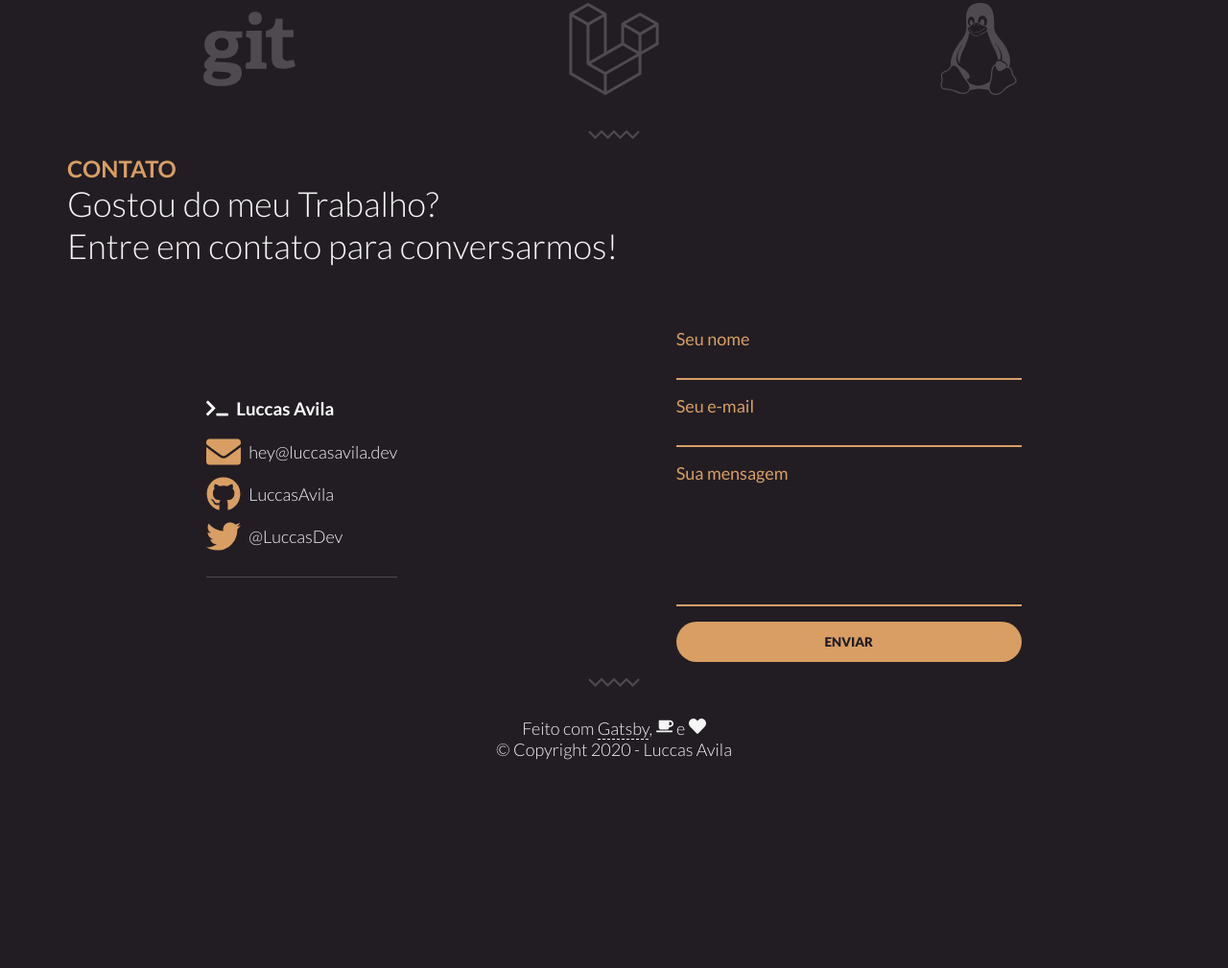
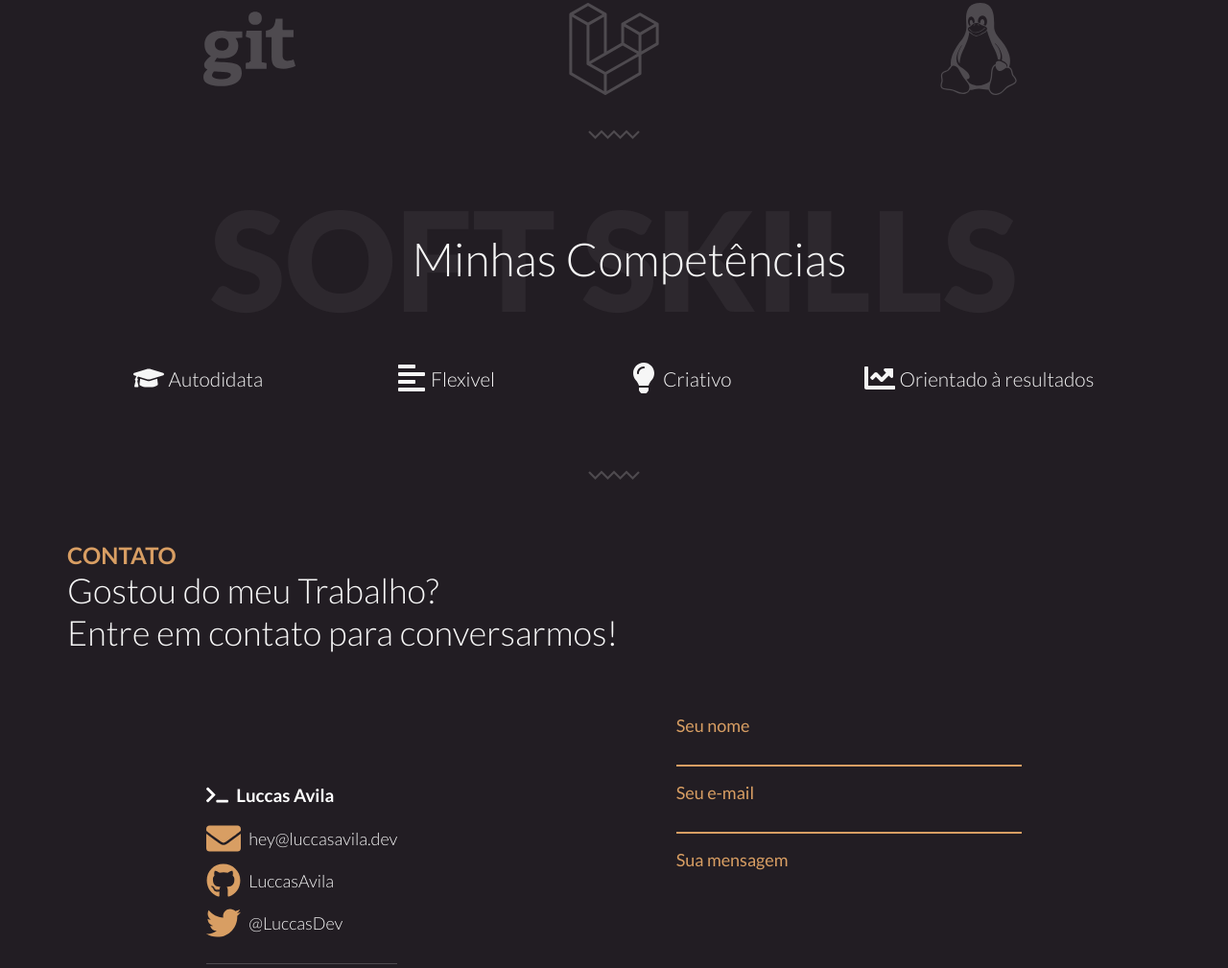
Before and after one commit to LuccasAvila/luccasavila.dev, a Gatsby site: page / in a window 1280 px wide. Shown: the part 1947-2956 px from the top of the page at 96% size. Before the commit the page ends 2739 px from the top, so only its background shows below. Built offline with nearby package versions, Linux system fonts and the light colour scheme; Gatsby itself is replaced by a stand-in of ours.

Commit message:
Softskills created

```diff
--- /dev/null
+++ b/src/components/SoftSkills/index.js
@@ -0,0 +1,38 @@
+import React from 'react'
+import * as S from './styles'
+import Title from '../Title'
+import {
+  FaGraduationCap,
+  FaAlignLeft,
+  FaLightbulb,
+  FaChartLine,
+} from 'react-icons/fa'
+
+const SoftSkills = () => {
+  return (
+    <S.Wrapper>
+      <Title title="Soft Skills" subtitle="Minhas Competências" center />
+      <S.SoftSkillsList>
+        <S.SoftSkill>
+          <FaGraduationCap size={32} />
+          <S.SoftSkillText>Autodidata</S.SoftSkillText>
+        </S.SoftSkill>
+        <S.SoftSkill>
+          <FaAlignLeft size={32} />
+          <S.SoftSkillText>Flexivel</S.SoftSkillText>
+        </S.SoftSkill>
+        <S.SoftSkill>
+          <FaLightbulb size={32} />
+          <S.SoftSkillText>Criativo</S.SoftSkillText>
+        </S.SoftSkill>
+        <S.SoftSkill>
+          <FaChartLine size={32} />
+          <S.SoftSkillText>Orientado à resultados</S.SoftSkillText>
+        </S.SoftSkill>
+      </S.SoftSkillsList>
+      <hr />
+    </S.Wrapper>
+  )
+}
+
+export default SoftSkills
--- /dev/null
+++ b/src/components/SoftSkills/styles.js
@@ -0,0 +1,34 @@
+import styled from 'styled-components'
+import colors from '../../styles/colors'
+
+export const Wrapper = styled.section`
+  margin: 64px 0;
+  text-align: center;
+`
+
+export const SoftSkillsList = styled.ul`
+  display: flex;
+  flex-wrap: wrap;
+  justify-content: space-around;
+  margin: 32px 0 64px 0;
+`
+
+export const SoftSkill = styled.li`
+  display: flex;
+  align-items: center;
+  font-size: 2em;
+  transition: 0.4s;
+  padding: 8px 16px;
+  color: ${colors.light};
+  margin: 8px 0px;
+
+  &:hover {
+    transform: scale(1.2);
+  }
+`
+
+export const SoftSkillText = styled.p`
+  font-size: 1.3rem;
+  font-weight: lighter;
+  margin-left: 4px;
+`
--- a/src/components/Title/index.js
+++ b/src/components/Title/index.js
@@ -1,9 +1,9 @@
 import React from 'react'
 import * as S from './styles'
 
-const Title = ({ title, subtitle }) => {
+const Title = ({ title, subtitle, center }) => {
   return (
-    <S.Wrapper>
+    <S.Wrapper center={center}>
       <S.Subtitle>{subtitle}</S.Subtitle>
       <S.Title>{title}</S.Title>
     </S.Wrapper>
--- a/src/components/Title/styles.js
+++ b/src/components/Title/styles.js
@@ -5,6 +5,10 @@ export const Wrapper = styled.div`
   align-items: center;
   padding: 32px 0;
   margin-bottom: 32px;
+  ${props =>
+    props.center
+      ? `margin: 0 auto; display: flex; justify-content: center;`
+      : 'left'};
 `
 
 export const Subtitle = styled.h2`
--- a/src/pages/index.js
+++ b/src/pages/index.js
@@ -5,12 +5,14 @@ import Layout from '../components/Layout'
 import Header from '../components/Header'
 import About from '../components/About'
 import Skills from '../components/Skills'
+import SoftSkills from '../components/SoftSkills'
 
 const IndexPage = () => (
   <Layout>
     <Header />
     <About />
     <Skills />
+    <SoftSkills />
     <SEO />
   </Layout>
 )
```
